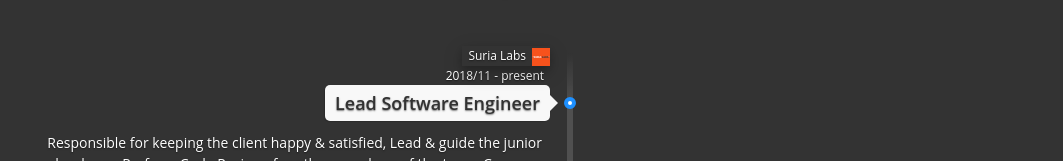
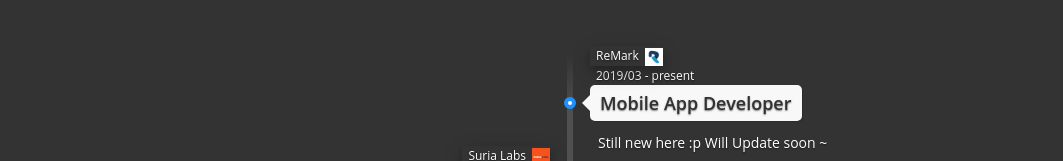
Before and after one commit to kyaroru/MyRailsApp, a React (Create React App) app: page /profile in a window 1280 px wide. Shown: the part 639-800 px from the top of the page, without its empty margins (70-1133 px from the left). Built offline with nearby package versions, Linux system fonts and the light colour scheme.

Commit message:
Update experience.js

```diff
--- a/src/data/experience.js
+++ b/src/data/experience.js
@@ -1,13 +1,24 @@
 import surialabs from 'images/company/surialabs.png';
 import ifast from 'images/company/ifast.png';
 import jobstreet from 'images/company/jobstreet.png';
+import remark from 'images/company/remark.jpeg';
 
 const experience = [
+  {
+    id: 'remark-mobile',
+    direction: 'r',
+    title: 'Mobile App Developer',
+    date: '2019/03 - present',
+    company: 'ReMark',
+    image: remark,
+    url: 'https://remarkgroup.com/',
+    desc: 'Still new here :p Will Update soon ~'
+  },
   {
     id: 'suria-lead-se',
     direction: 'l',
     title: 'Lead Software Engineer',
-    date: '2018/11 - present',
+    date: '2018/11 - 2019-02',
     company: 'Suria Labs',
     image: surialabs,
     url: 'https://www.surialabs.com/',
```
